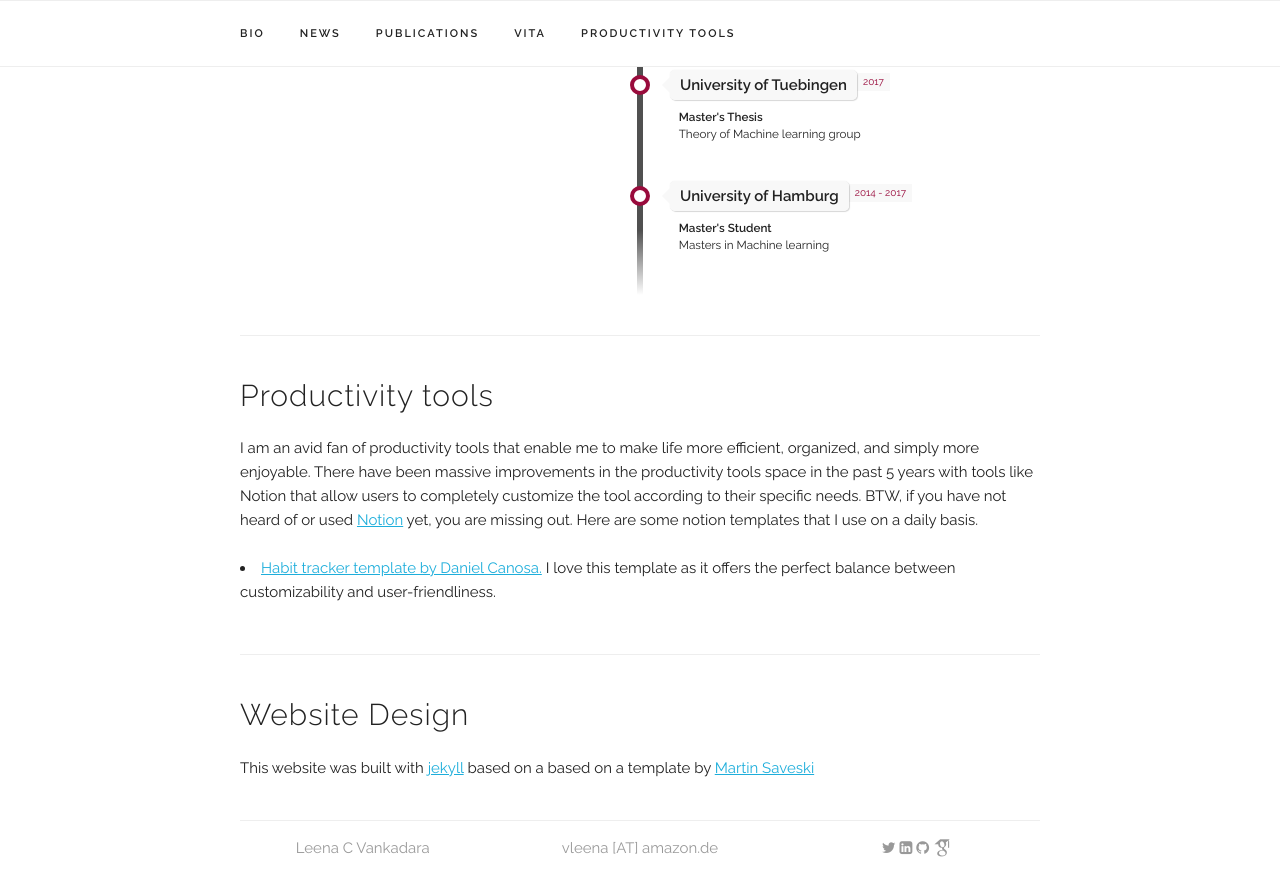
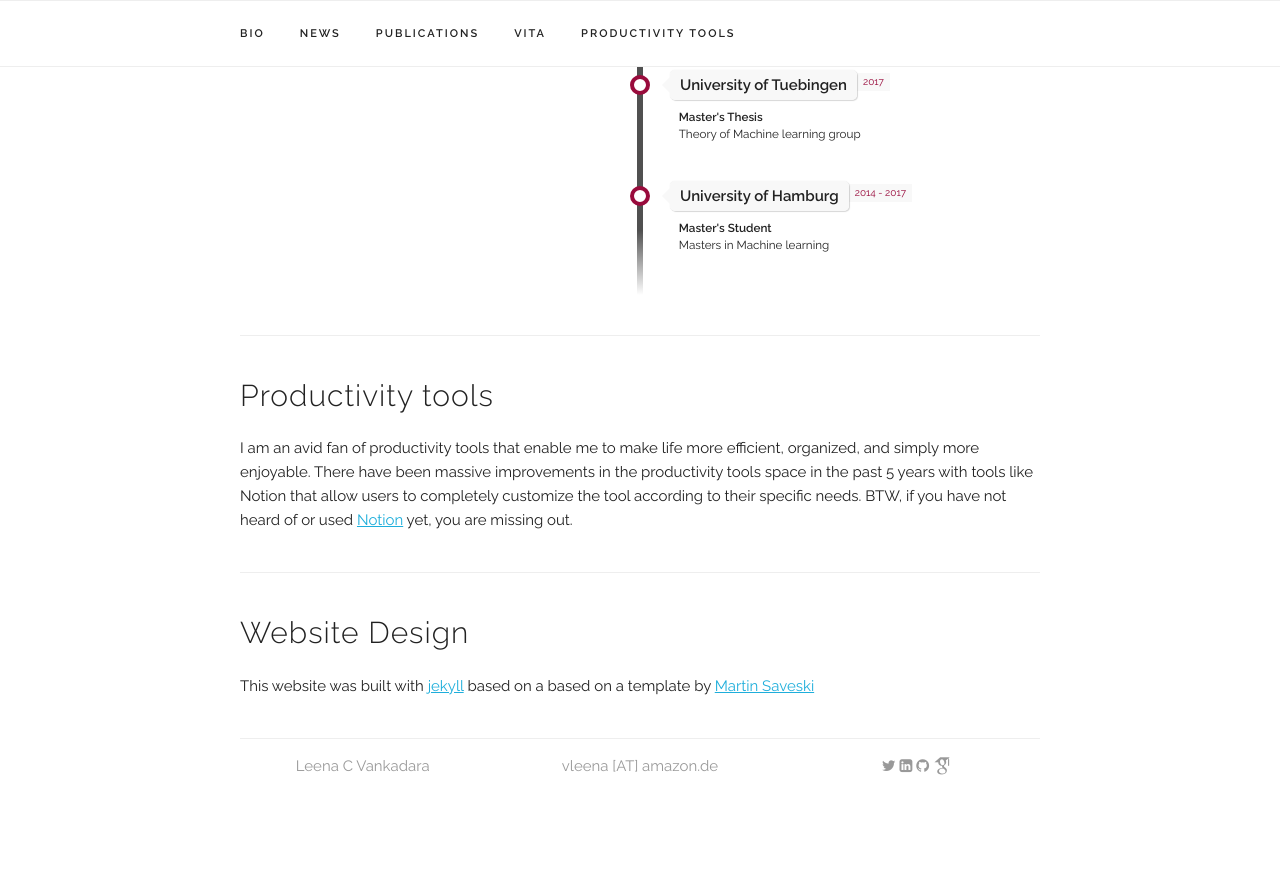
Before and after one commit to leenachennuru/jekyll-leenacvankadara, a Jekyll site: the page built from index.html, in a window 1280 px wide and 900 px high, scrolled down 3223 px. Shown: the top 896 px of the window. Built offline with Jekyll 4.4.1, drawn with Linux system fonts in a browser that asks for light colours; some web fonts are replaced; after the commit the page ends 4041 px from its top, so only the background shows below that.

Commit message:
updated affiliate link for notion and removed links to the template

```diff
--- a/index.html
+++ b/index.html
@@ -90,6 +90,7 @@ title: Home
 
 <!-- ========== PUBLICATIONS ========== -->
 <div class="docs-section" id="publications">
+
   <h4>Publications</h4>
 
   <p>Most recent publications on <a href="{{ site.data.main_info.google_scholar }}" target="_blank">Google Scholar</a>.<br/>
@@ -283,12 +284,12 @@ title: Home
   <h4>Productivity tools</h4>
 
 
-I am an avid fan of productivity tools that enable me to make life more efficient, organized, and simply more enjoyable. There have been massive improvements in the productivity tools space in the past 5 years with tools like Notion that allow users to completely customize the tool according to their specific needs. BTW, if you have not heard of or used  <a href="http://notion.so" target="_blank">Notion</a> yet, you are missing out. Here are some notion templates that I use on a daily basis.
+I am an avid fan of productivity tools that enable me to make life more efficient, organized, and simply more enjoyable. There have been massive improvements in the productivity tools space in the past 5 years with tools like Notion that allow users to completely customize the tool according to their specific needs. BTW, if you have not heard of or used  <a href="https://affiliate.notion.so/kah866u2xxew" target="_blank">Notion</a> yet, you are missing out.
 
-<br/><br/>
+<!-- <br/><br/>
 <li>
   <a href="https://dcanosa.gumroad.com/l/notion-habit-tracker">Habit tracker template by Daniel Canosa.</a> I love this template as it offers the perfect balance between customizability and user-friendliness.
-</li>
+</li> -->
 
 </div>
 
```
